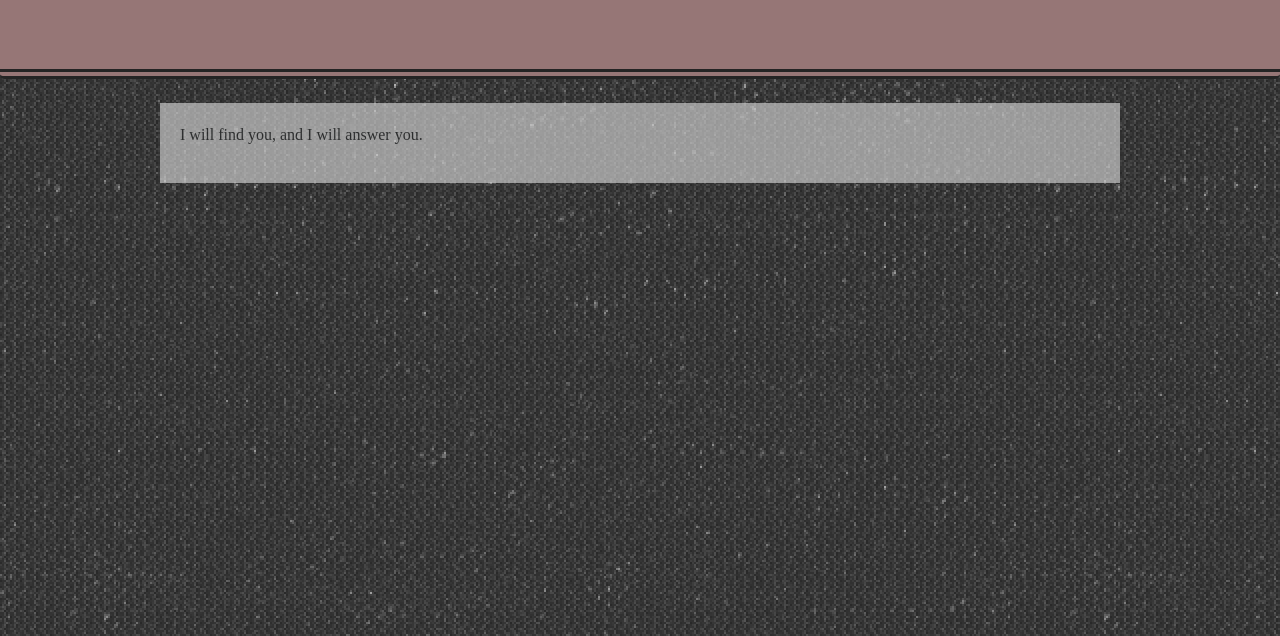
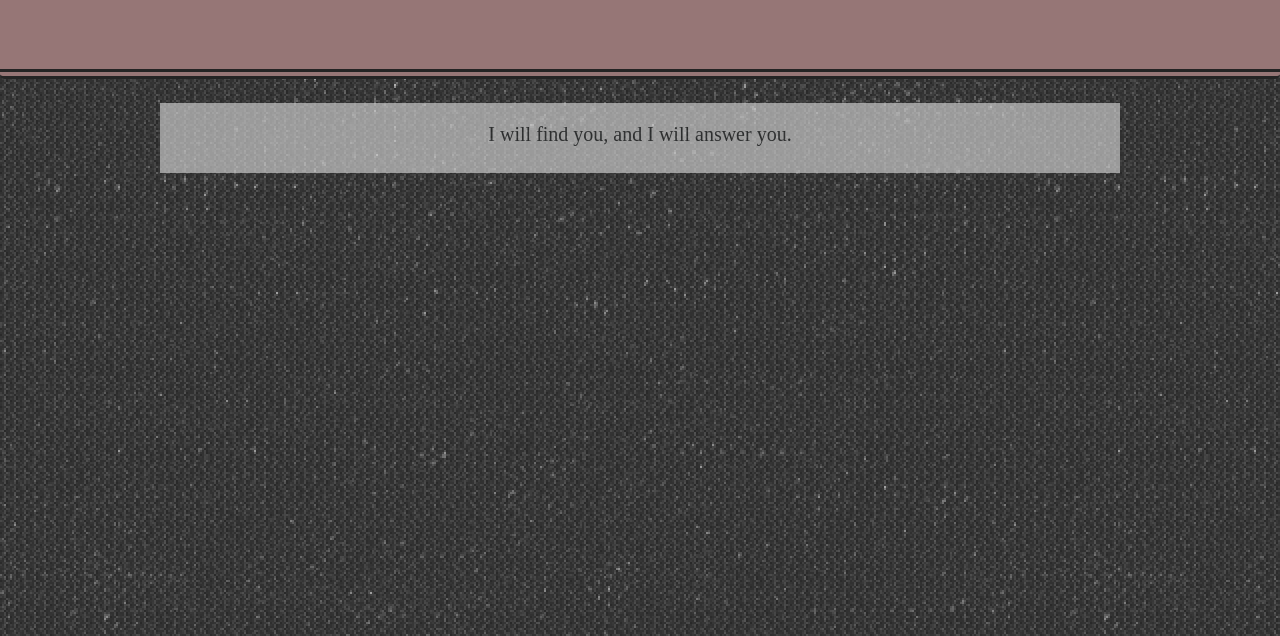
Before and after one commit to KenzieAnnC/TriviaGame, a plain HTML site: page index.html in a window 1280 px wide. Shown: the part 164-800 px from the top of the page. Drawn offline with nearby package versions, Linux system fonts and the light colour scheme; a web font is replaced by a local one.

Commit message:
adding last css...for now

```diff
--- a/assets/css/style.css
+++ b/assets/css/style.css
@@ -32,5 +32,10 @@ body {
     z-index: 100;
     padding: 20px;
     opacity: 0.65;
+    line-height: 1.6;
 
 }
+
+#container-header {
+    text-align: center;
+}
--- a/index.html
+++ b/index.html
@@ -30,7 +30,9 @@
 <br>
 
         <div class="container">
-            <p>I will find you, and I will answer you.</p>
+            <div id="container-header">
+            <h5>I will find you, and I will answer you.</h5>
+            </div>
         </div>
 
 </body>
```
